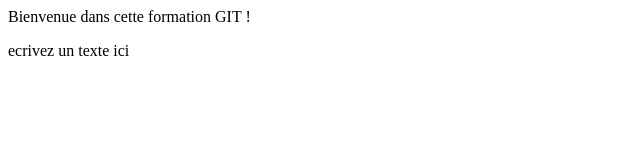
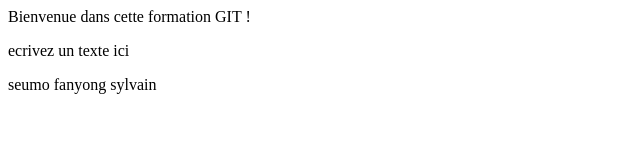
Before and after one commit to Leprince11/projet1, a plain HTML site: page index.html in a window 1280 px wide. Shown: the whole page, without its empty margins (0-640 px from the left). Drawn offline with Linux system fonts and the light colour scheme.

Commit message:
ajout de mon nom

```diff
--- a/index.html
+++ b/index.html
@@ -22,6 +22,9 @@
     <div>
         <p>ecrivez un texte ici</p>
     </div>
+    <div>
+        <p>seumo fanyong sylvain</p>
+    </div>
 
 
 </body>
```
